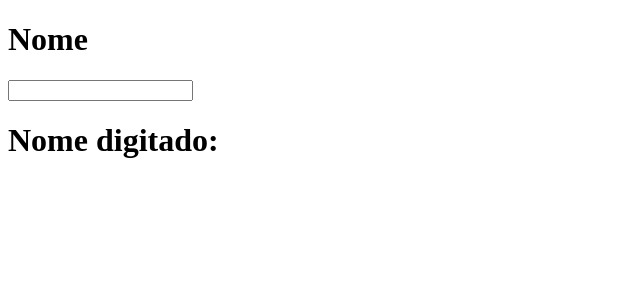
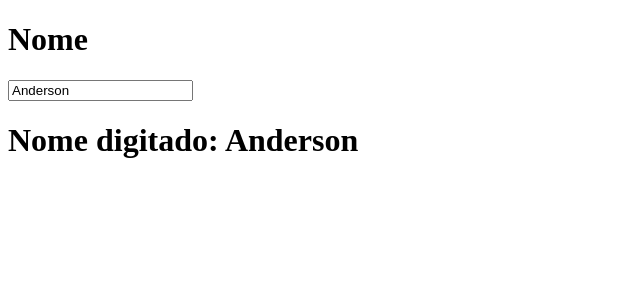
Before and after one commit to DocAnder/learning-angular, an Angular app: page / in a window 1280 px wide. Shown: the top 300 px of the page, without its empty margins (0-640 px from the left). Built offline with nearby package versions, Linux system fonts and the light colour scheme.

Commit message:
create attribute name and function to handle input data

```diff
--- a/src/app/app.component.ts
+++ b/src/app/app.component.ts
@@ -6,5 +6,12 @@ import { Component } from '@angular/core';
   styleUrl: './app.component.scss'
 })
 export class AppComponent {
-  title = 'two-way-data-binding';
+  name: string = 'Anderson';
+
+
+  handleInputChange(event: any){
+    console.log(event)
+    this.name = event;
+  }
+
 }
```
